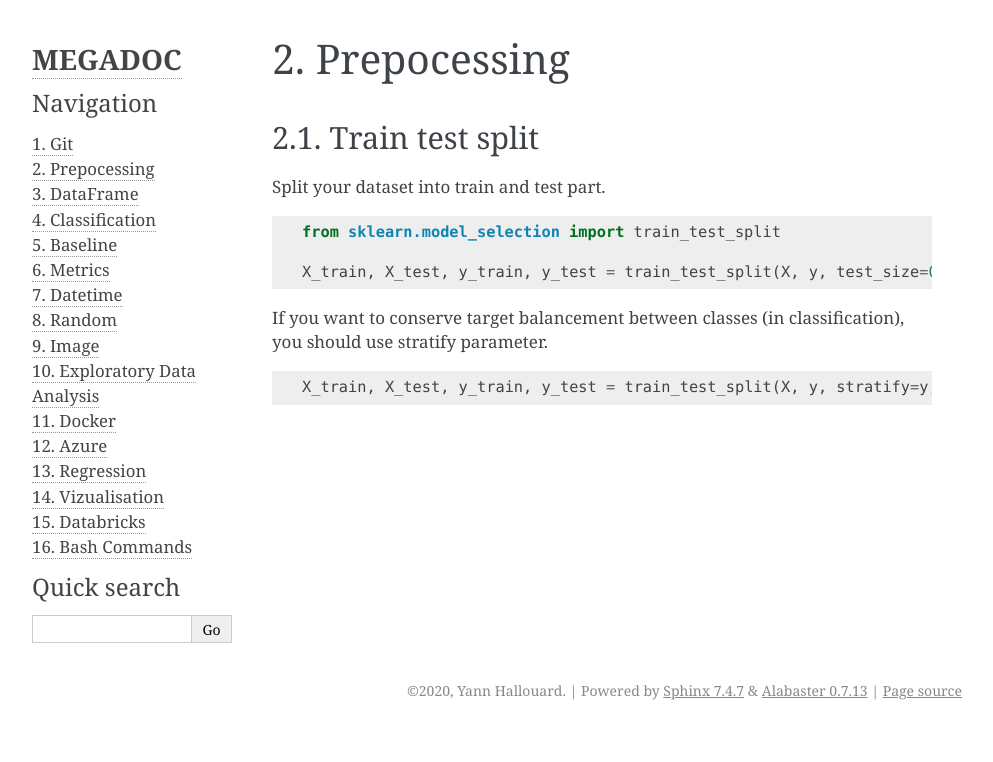
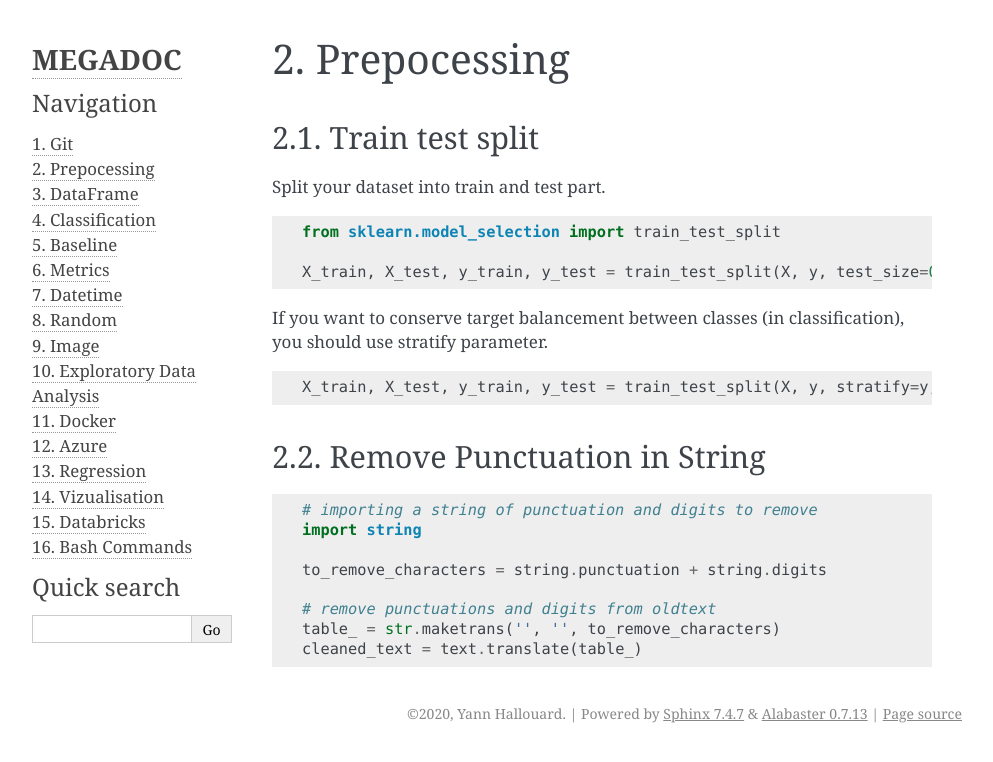
Before and after one commit to YHallouard/megadoc, a Sphinx documentation site: the page built from docs/Preprocessing.rst, in a window 1280 px wide. Shown: the top 762 px of the page, without its empty margins (148-1141 px from the left). Built offline with Sphinx 7.4.7, drawn with Linux system fonts in a browser that asks for light colours.

Commit message:
clean text

```diff
--- a/docs/Preprocessing.rst
+++ b/docs/Preprocessing.rst
@@ -17,3 +17,17 @@ If you want to conserve target balancement between classes (in classification),
 .. code-block:: python
 
    X_train, X_test, y_train, y_test = train_test_split(X, y, stratify=y, test_size=0.2)
+
+Remove Punctuation in String
+############################
+
+.. code-block:: python
+
+   # importing a string of punctuation and digits to remove
+   import string
+
+   to_remove_characters = string.punctuation + string.digits
+
+   # remove punctuations and digits from oldtext
+   table_ = str.maketrans('', '', to_remove_characters)
+   cleaned_text = text.translate(table_)
```
